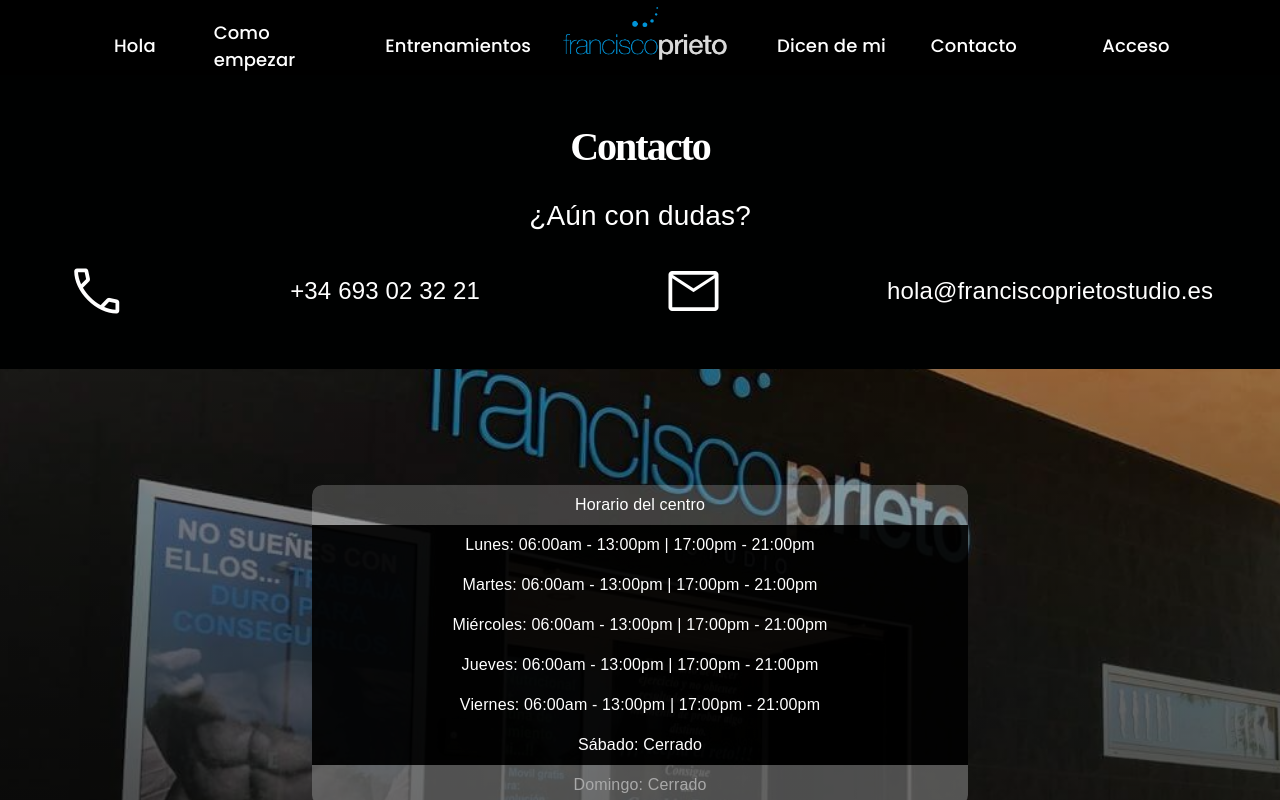
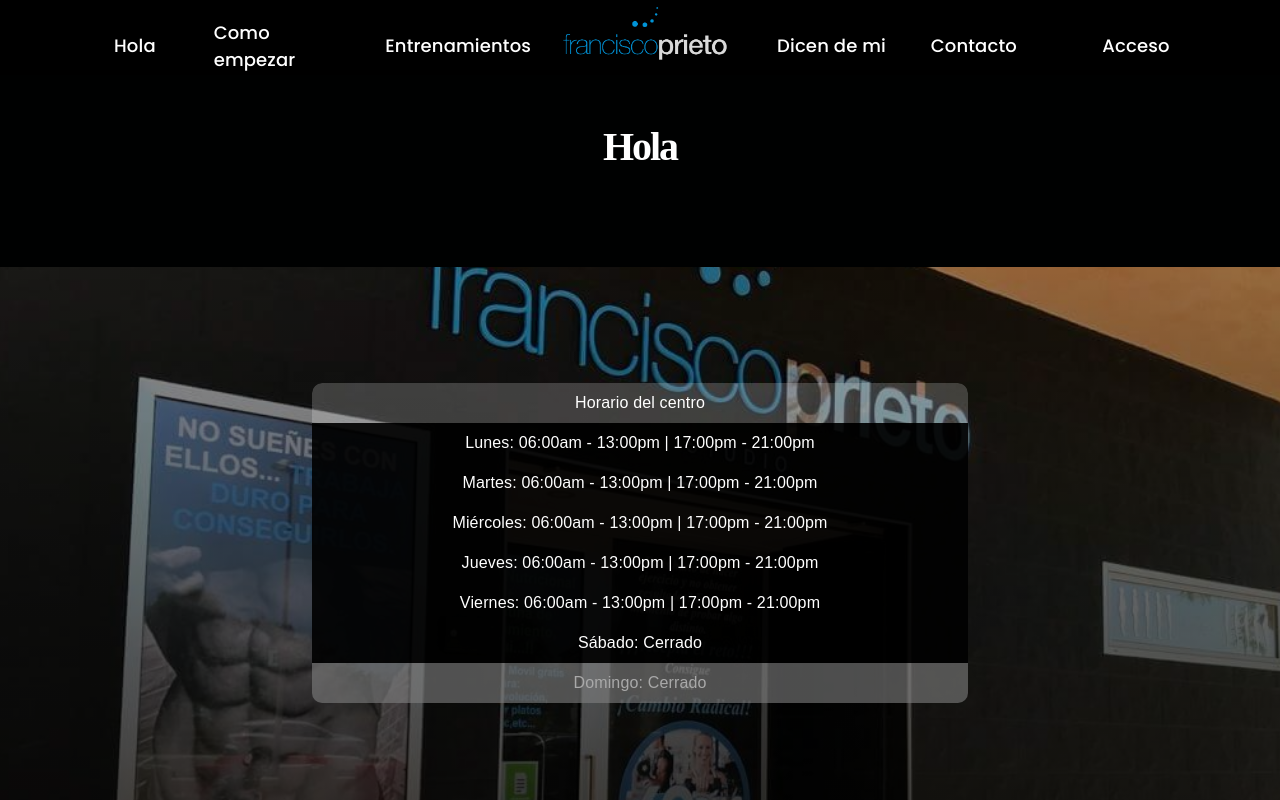
Before and after one commit to FranB201/fcoprietostudio-web, a React (Vite) app: page /InfoContact in a window 1280 px wide. Shown: the top 800 px of the page. Built offline with nearby package versions, Linux system fonts and the light colour scheme; a web font is replaced by a local one.

Commit message:
cambios con el senyor

```diff
--- a/src/Home/components/headerImage/Headerimage.jsx
+++ b/src/Home/components/headerImage/Headerimage.jsx
@@ -9,7 +9,7 @@
 import entradaImg from '../../../../src/assets/studioImages/studio2.jpg';
 
 export const HeaderImage = ({ title, motivationText, presentation1, presentation2, buttonText }) => {
-    const images = [homeImg,entradaImg,STUDIO2];
+    const images = [homeImg,entradaImg];
     const [currentIndex, setCurrentIndex] = useState(0);
 
     useEffect(() => {
--- a/src/Home/pages/HomePage.jsx
+++ b/src/Home/pages/HomePage.jsx
@@ -80,7 +80,7 @@
             </div>
           </div>
           <div className="row">
-            <div className="col-12 col-md-6  pt-5 background-sections-articles">
+{/*             <div className="col-12 col-md-6  pt-5 background-sections-articles">
               <h2>Artículos</h2>
               <div className="centered-content">
                 <button className="button-section">Descubrir</button>
@@ -91,10 +91,10 @@
                 src={Newsletter}
                 alt=""
               />
-            </div>
+            </div> */}
 
             <div
-              className="col-12 col-md-6 pt-5 background-sections-articles"
+              className="col-12 col-md-12 pt-5 background-sections-articles"
               id="Dicen-De-Mi"
             >
               <h2>Dicen De Mi</h2>
--- a/src/Home/pages/InfoContactPage.jsx
+++ b/src/Home/pages/InfoContactPage.jsx
@@ -11,20 +11,20 @@
           <div className="row pb-5">
 
             <div className=" pt-5 ">
-              <h2>Contacto</h2>
+              <h2>Hola</h2>
               <div className="centered-content">
-                <h3>¿Aún con dudas?</h3>
-
+{/*                 <h3>¿Aún con dudas?</h3>
+ */}
 
               </div>
             </div>
 
-            <div className="icons-line-nutrition">
+      {/*       <div className="icons-line-nutrition">
           <span className="material-symbols-outlined" style={{ fontSize: 60, color: 'white' }}>call</span>
-          <span style={{ color: 'white', fontSize: '24px', marginLeft: '10px' }}>+34 693 02 32 21</span> {/* Número de teléfono */}
+          <span style={{ color: 'white', fontSize: '24px', marginLeft: '10px' }}>+34 693 02 32 21</span>
           <span className="material-symbols-outlined" style={{ fontSize: 60, color: 'white', marginLeft: '30px' }}>email</span>
-          <span style={{ color: 'white', fontSize: '24px', marginLeft: '10px' }}>hola@franciscoprietostudio.es</span> {/* Correo electrónico */}
-        </div>
+          <span style={{ color: 'white', fontSize: '24px', marginLeft: '10px' }}>hola@franciscoprietostudio.es</span>
+        </div> */}
 
 
           </div>
--- a/src/Home/pages/VideosTrainingPage.jsx
+++ b/src/Home/pages/VideosTrainingPage.jsx
@@ -24,9 +24,9 @@
                 <div className="row">
                     <div className="pt-5 background-sections-nutrition">
                         <h2>Entrenamientos</h2>
-                        <div className="centered-content">
+             {/*            <div className="centered-content">
                             <h3>Eleva tu entrenamiento con nuestras guías en video</h3>
-                        </div>
+                        </div> */}
                     </div>
                 </div>
                 <div className="px-5 pb-4" style={{ position: 'relative' }}>
--- a/src/Home/styles/HomeStyle.css
+++ b/src/Home/styles/HomeStyle.css
@@ -43,7 +43,7 @@
   border-right: 0px solid white;
   border-bottom: 0px solid white;
   border-left: 12px solid white;
-  height: 800px;
+  height: 550px;
 }
 
 .reviews {
@@ -523,7 +523,7 @@
     border-right: 0px solid white;
     border-bottom: 0px solid white;
     border-left: 0px solid white;
-    height: 800px;
+    height: 550px;
   }
 
   .videoStudio{
```
